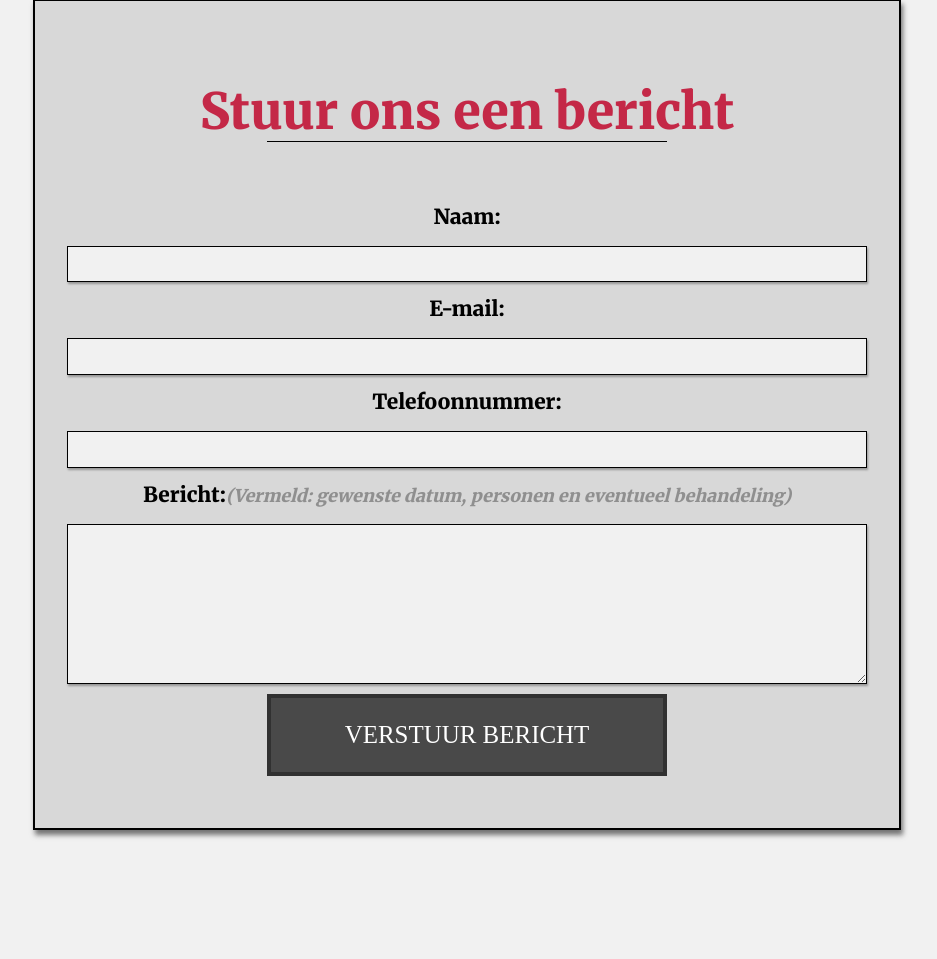
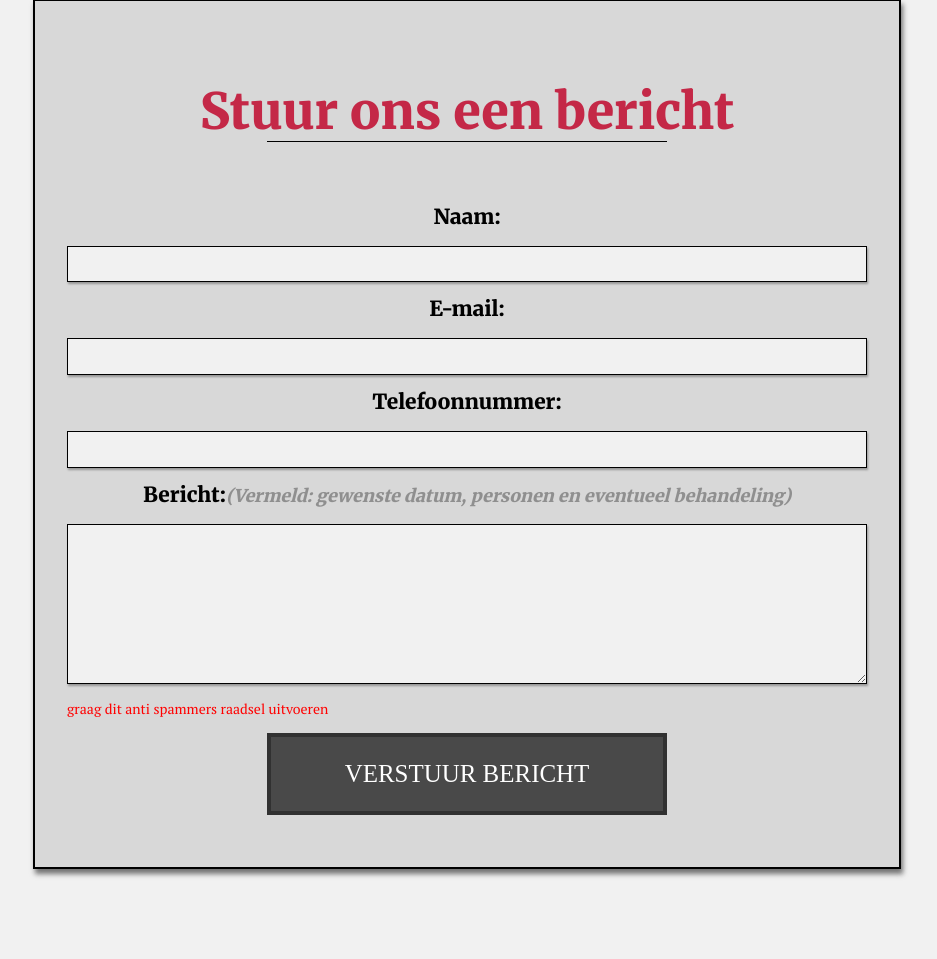
Before and after one commit to SebastianTramper/hairdresser-Business, a PHP site: page / in a window 1280 px wide. Shown: the part 3563-4522 px from the top of the page, without its empty margins (173-1110 px from the left). Run offline with PHP 8.4, Linux system fonts and the light colour scheme; some libraries are stand-ins or nearby versions; some web fonts are replaced.

```diff
--- a/css/styles.css
+++ b/css/styles.css
@@ -380,6 +380,13 @@ figcaption{
     color: rgba(0, 0, 0, 0.336);
 }
 
+.anti-spam-tekst{
+    color: red;
+    text-align: left;
+    font-size: 14px;
+    font-style: bold;
+}
+
 .contact-button{
     margin: 1rem 0;
     border: 4px solid rgb(49, 49, 49);
--- a/index.html
+++ b/index.html
@@ -115,6 +115,7 @@ Wij knippen, kleuren, permanenten, föhnen en u kunt ons ook bellen voor een ops
                 <input class="contact-input" type="text" name="subject">
                 <label class="contact-label"for="bericht">Bericht:<i>(Vermeld: gewenste datum, personen en eventueel behandeling)</i></label>
                 <textarea class="contact-textarea" name="message"></textarea>
+                <p class="anti-spam-tekst">graag dit anti spammers raadsel uitvoeren</p>
                 <div data-netlify-recaptcha="true"></div>
                 <button class="contact-button" type="submit" name="submit"><p class="contact-submit">Verstuur bericht<p></button>
             </form>
```
